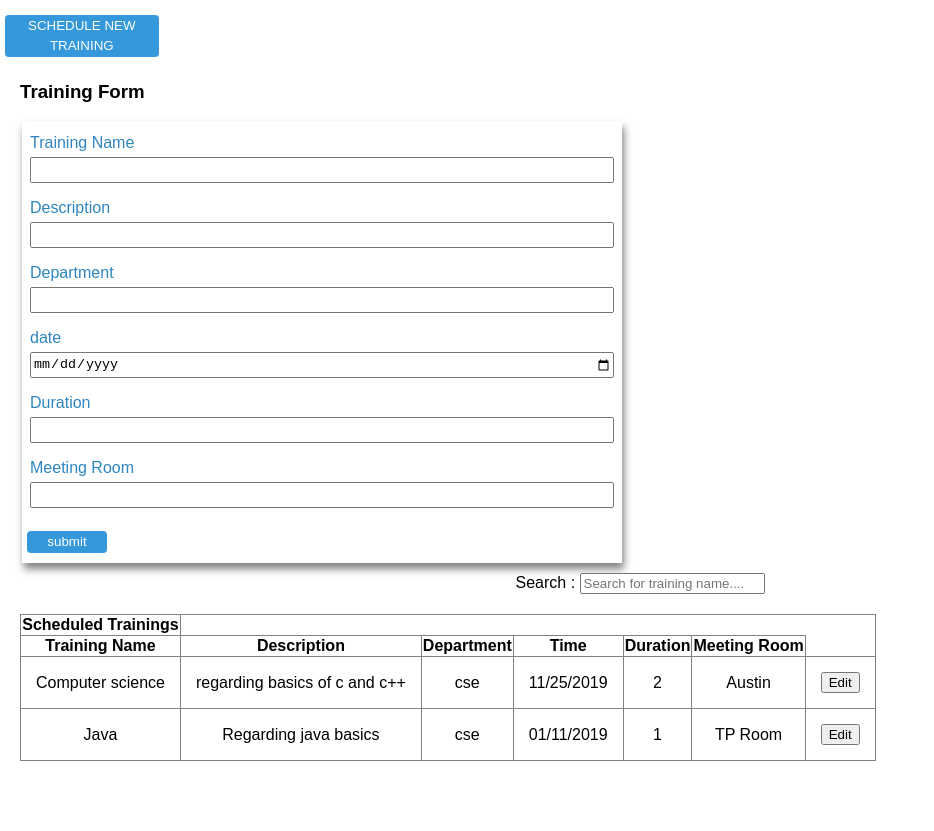
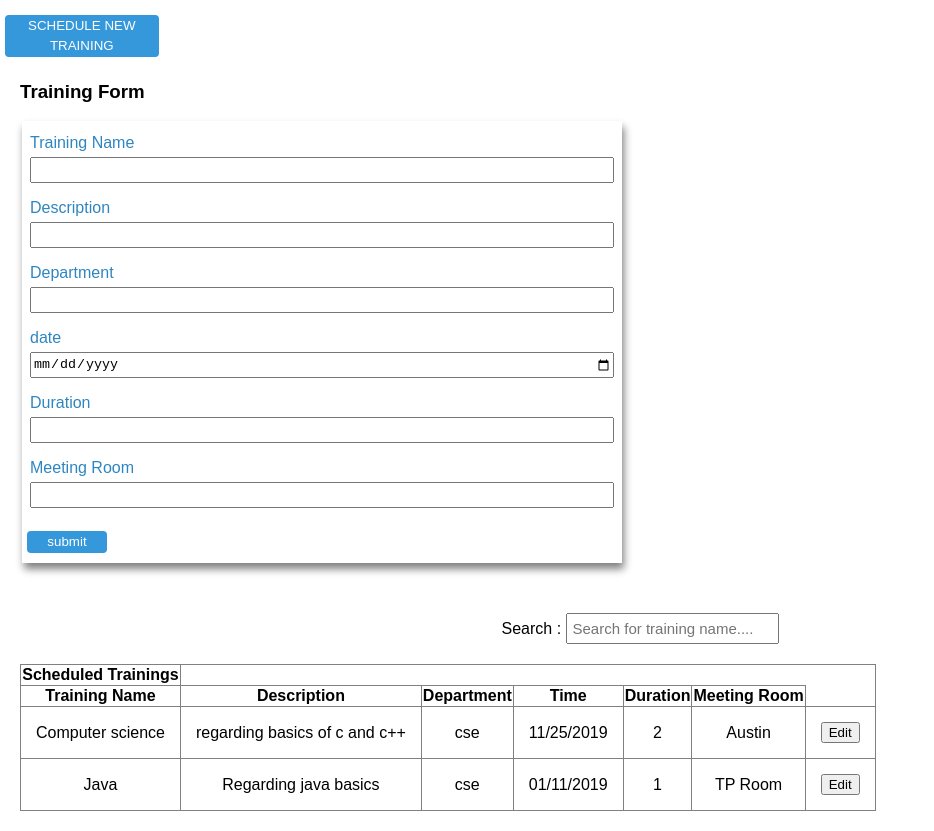
Before and after one commit to Sowmya-github/TrainingPortal, a React (Create React App) app: page / in a window 1280 px wide. Shown: the whole page, without its empty margins (0-934 px from the left). Before the commit the page ends 800 px from the top, so only its background shows below. Built offline with nearby package versions, Linux system fonts and the light colour scheme.

Commit message:
added css change

```diff
--- a/src/App.css
+++ b/src/App.css
@@ -8,10 +8,10 @@
 }
 
 .App-header {
-  background-color: #222;
+  /* background-color: #222;
   height: 150px;
   padding: 20px;
-  color: white;
+  color: white; */
 }
 
 .App-title {
@@ -43,3 +43,11 @@ table td {
 button.new_training {
   width: 12%;
 }
+
+.filterSection{
+  margin-top: 50px;
+}
+.filterSection input{
+  padding:5px;
+  font-size: 15px;
+}
```
